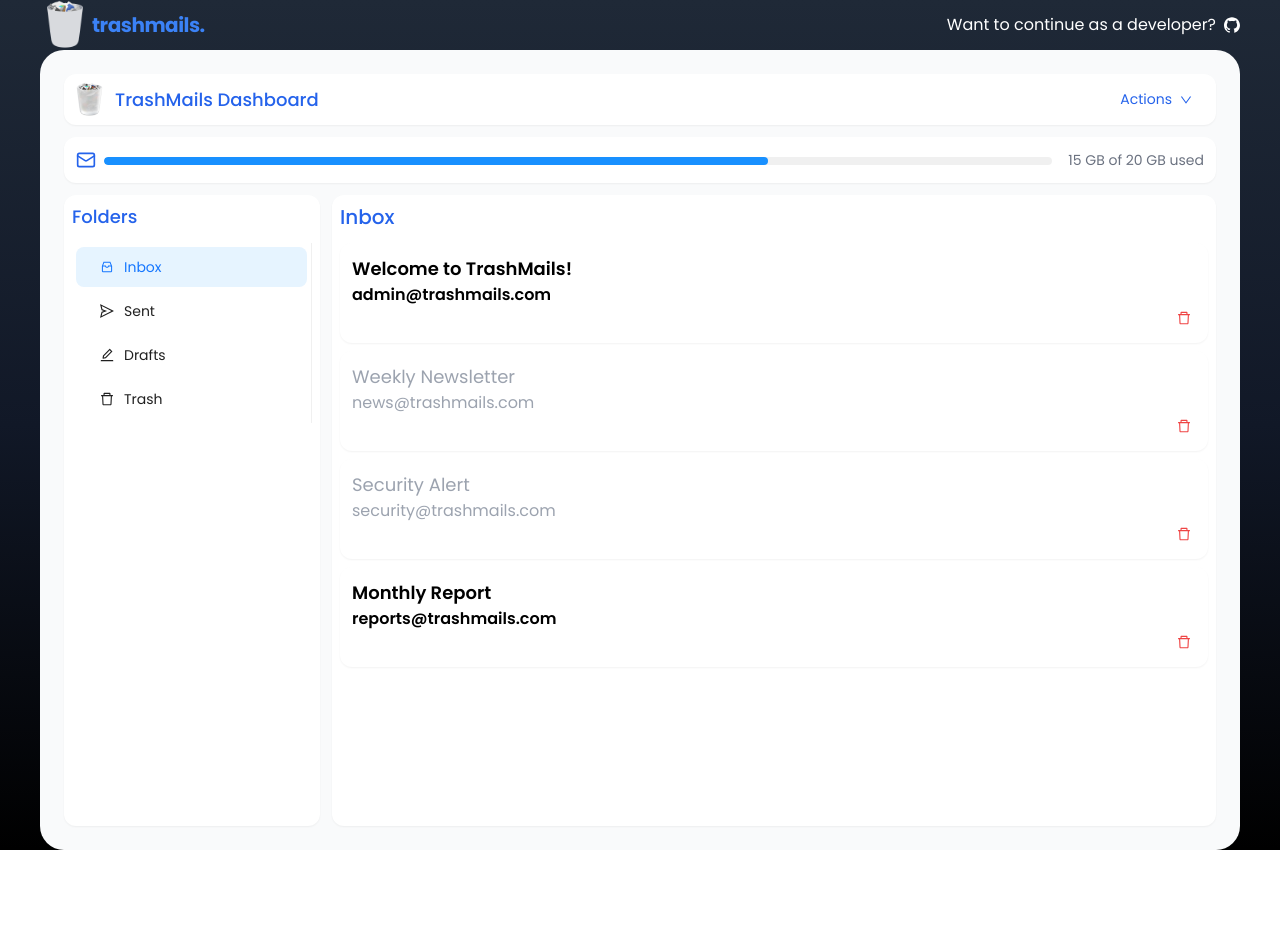
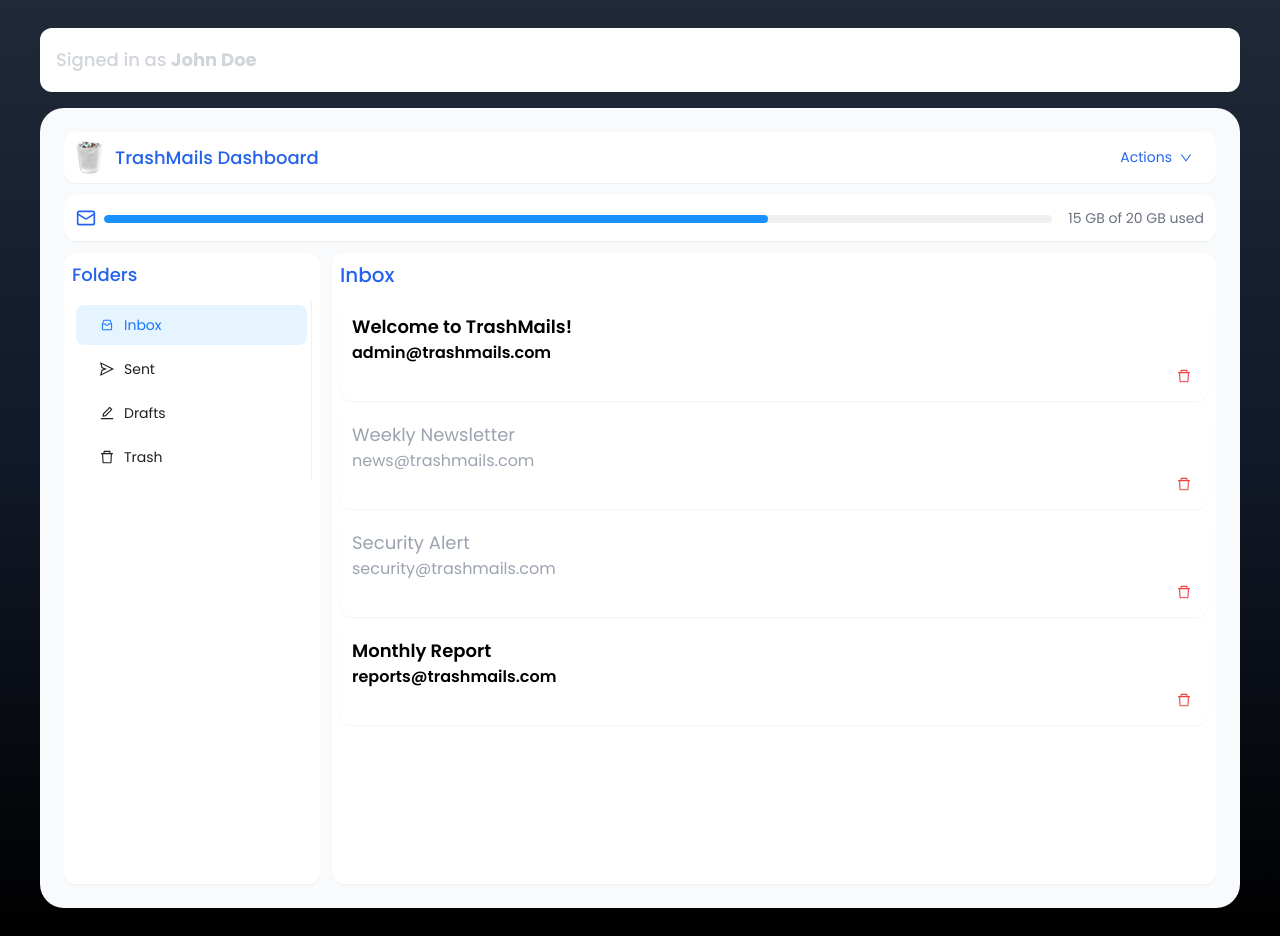
Before and after one commit to utkarsh125/antd-client, a Next.js app: page /dashboard in a window 1280 px wide. Before the commit the page ends 850 px from the top, so only its background shows below. Built offline with nearby package versions, Linux system fonts and the light colour scheme.

Commit message:
Dashboard Navbar

```diff
--- a/src/app/components/DashboardPage.tsx
+++ b/src/app/components/DashboardPage.tsx
@@ -194,8 +194,7 @@ const DashboardPage: React.FC = () => {
         onCancel={() => setNewMailModalVisible(false)}
         footer={null}
         className={`rounded-xl ${currentTheme === 'dark' ? 'ant-modal-content-dark' : ''}`} // Adjusting class for dark mode
-        bodyStyle={{ maxHeight: "60vh", overflowY: "auto" }}
-        width="80%"
+        style={{ maxHeight: "60vh", overflowY: "auto" }} // Use `style` instead of `bodyStyle`
       >
         <Form onFinish={handleSendMail}>
           <Form.Item
@@ -225,6 +224,7 @@ const DashboardPage: React.FC = () => {
         onCancel={() => setSettingsModalVisible(false)}
         footer={null}
         className={`rounded-xl ${currentTheme === 'dark' ? 'ant-modal-content-dark' : ''}`} // Adjusting class for dark mode
+        style={{}} // Empty object to prevent warnings
       >
         <div>
           <h3 className="text-lg font-medium mb-2">Theme</h3>
--- a/src/app/components/TopView.tsx
+++ b/src/app/components/TopView.tsx
@@ -1,24 +1,55 @@
-import { GithubOutlined } from "@ant-design/icons";
-import Image from "next/image";
-import Link from "next/link";
+"use client";
+
+import { Button, ConfigProvider, Dropdown } from "antd";
+import { DownOutlined, HomeOutlined, UserOutlined } from "@ant-design/icons";
+
 import React from "react";
+import { useRouter } from "next/navigation";
 
-const TopView = () => {
+const TopView: React.FC = () => {
+  const router = useRouter();
+
+  const menuItems = [
+    {
+      label: "Profile",
+      key: "profile",
+      icon: <UserOutlined />,
+      onClick: () => router.push("/profile"),
+    },
+    {
+      label: "Logout",
+      key: "logout",
+      icon: <HomeOutlined />,
+      onClick: () => {
+        // Handle logout logic here
+        console.log("Logout");
+      },
+    },
+  ];
+
   return (
-    <div className="flex justify-between items-center">
-      <Link href={`/`} className="flex gap-x-0.5 items-center">
-        <Image src="/trash-mail.png" width={50} height={50} alt="logo" />
-        <h2 className="text-xl tracking-tight text-blue-500 font-bold">trashmails.</h2>
-      </Link>
-
-      <Link
-        href={`https://github.com/utkarsh125`}
-        className="flex gap-2 items-center text-white hover:text-blue-500"
-      >
-        <h1 className="">Want to continue as a developer?</h1>
-        <GithubOutlined />
-      </Link>
-    </div>
+    <ConfigProvider
+      theme={{
+        token: {
+        },
+      }}
+    >
+      <header className="p-4 mb-4 mt-4 rounded-xl shadow-sm flex justify-between items-center bg-white dark:bg-gray-800 text-black dark:text-white">
+        <div className="flex items-center gap-2">
+          <h1 className="text-lg text-gray-300 font-medium">
+            Signed in as <span className="font-bold">John Doe</span>
+          </h1>
+        </div>
+        <Dropdown menu={{ items: menuItems }} trigger={["click"]}>
+          <Button
+            className="topview-btn"
+            type="text"
+          >
+            Account <DownOutlined />
+          </Button>
+        </Dropdown>
+      </header>
+    </ConfigProvider>
   );
 };
 
--- a/src/app/dashboard/page.tsx
+++ b/src/app/dashboard/page.tsx
@@ -8,13 +8,10 @@ import { store } from '../redux/store'
 
 const page = () => {
   return (
-    <div>
-        <TopView />
-        <Provider store={store}>
-          <DashboardPage />
-        </Provider>
-
-    </div>
+    <Provider store={store}>
+      <TopView />
+      <DashboardPage />
+    </Provider>
   )
 }
 
--- a/src/app/globals.css
+++ b/src/app/globals.css
@@ -53,3 +53,7 @@
   .animate-fade-in-right {
     animation: fadeInRight 1s ease-out forwards;
   }
+
+  .topview-btn{
+    color: #fff!important;
+  }
--- a/src/app/layout.tsx
+++ b/src/app/layout.tsx
@@ -1,6 +1,9 @@
+// "use client"
+
 import "./globals.css";
 
 import type { Metadata } from "next";
+import { Provider } from "react-redux";
 // import { Provider } from "react-redux";
 import { store } from "./redux/store";
 
@@ -16,7 +19,7 @@ export default function RootLayout({
 }>) {
   return (
     <html lang="en">
-      <body className="mx-10 my-10 sm:my-0
+      <body className="mx-10 my-10 sm:my-0 xs:my-0 md:my-7
       bg-gradient-to-t from-black via-gray-900 to-gray-800">
         {/* <Provider store={store}> */}
           {children}
--- /dev/null
+++ b/src/app/redux/features/authSlice.ts
@@ -0,0 +1,29 @@
+import { PayloadAction, createSlice } from '@reduxjs/toolkit';
+
+interface AuthState {
+  isLoggedIn: boolean;
+  user: string | null;
+}
+
+const initialState: AuthState = {
+  isLoggedIn: false,
+  user: null,
+};
+
+const authSlice = createSlice({
+  name: 'auth',
+  initialState,
+  reducers: {
+    login: (state, action: PayloadAction<string>) => {
+      state.isLoggedIn = true;
+      state.user = action.payload;
+    },
+    logout: (state) => {
+      state.isLoggedIn = false;
+      state.user = null;
+    },
+  },
+});
+
+export const { login, logout } = authSlice.actions;
+export default authSlice.reducer;
--- a/src/app/redux/store.ts
+++ b/src/app/redux/store.ts
@@ -1,10 +1,12 @@
+import authReducer from './features/authSlice';
 import { configureStore } from '@reduxjs/toolkit';
 import emailReducer from './features/emailSlice';
 import folderReducer from './features/folderSlice';
-import themeReducer from './features/themeSlice'
+import themeReducer from './features/themeSlice';
 
 export const store = configureStore({
   reducer: {
+    auth: authReducer,
     email: emailReducer,
     folder: folderReducer,
     theme: themeReducer,
```
